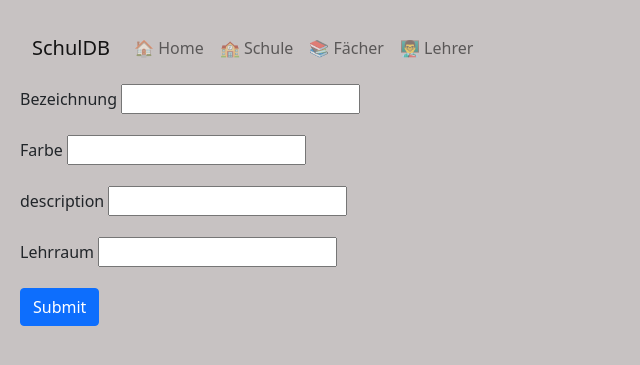
After one commit to SPL21GL/FL_FalskProjekt, a Flask app: page /faecher/add in a window 1280 px wide. The commit adds this page. Shown: the top 365 px of the page, without its empty margins (0-640 px from the left). Run offline with Flask 2, Linux system fonts and the light colour scheme; data that the repository does not hold is empty.

Commit message:
added faecher add function

```diff
--- a/controller/Faecher.py
+++ b/controller/Faecher.py
@@ -1,8 +1,9 @@
-from flask import Flask
+from flask import Flask,request
 from flask.templating import render_template
 from flask import Blueprint
 import sqlalchemy
 from models import Faecher, db,School
+from forms.addFaecherForm import AddFaecherForm
 
 faecher_blueprint = Blueprint('faecher_blueprint', __name__)
 
@@ -11,3 +12,37 @@ def index():
     session : sqlalchemy.orm.scoping.scoped_session = db.session
     faecher = session.query(Faecher).all()
     return render_template("faecher.html", items = faecher)
+
+@faecher_blueprint.route("/faecher/add", methods=["GET","POST"])
+def addLehrerForm():
+    session : sqlalchemy.orm.scoping.scoped_session = db.session
+    faecher = session.query(Faecher).order_by(Faecher.Faecher_Id).all()
+
+    adDFacherForm = AddFaecherForm()
+
+    if request.method == 'POST':
+
+        if adDFacherForm.validate_on_submit():
+            print("gültig")
+
+             #post kam zurück und ist valide
+
+            print(adDFacherForm.Bezeichnung.data)
+            print(adDFacherForm.Farbe.data)
+            print(adDFacherForm.description.data)
+            print(adDFacherForm.Lehrraum.data)
+            #hier in DB Speichern
+
+            newItem = Faecher()
+            newItem.Bezeichnung = adDFacherForm.Bezeichnung.data
+            newItem.Farbe = adDFacherForm.Farbe.data
+            newItem.description = adDFacherForm.description.data
+            newItem.Lehrraum = adDFacherForm.Lehrraum.data
+
+            db.session.add(newItem)
+            db.session.commit()
+            return render_template("faecher_add.html",Faecher=Faecher, form = adDFacherForm)
+        else:
+            raise "Fatal"
+    else:
+        return render_template("faecher_add.html",Faecher=Faecher,form = adDFacherForm)
--- /dev/null
+++ b/forms/addFaecherForm.py
@@ -0,0 +1,11 @@
+from flask_wtf import FlaskForm
+from wtforms.fields.datetime import DateField
+from wtforms.fields.simple import BooleanField, StringField, TextAreaField
+from wtforms.fields import DecimalField
+from wtforms import validators
+
+class AddFaecherForm(FlaskForm):
+    Bezeichnung = StringField("Bezeichnung")
+    Farbe = StringField("Farbe")
+    description = StringField("description")
+    Lehrraum = DecimalField("Lehrraum")
--- a/templates/faecher.html
+++ b/templates/faecher.html
@@ -29,6 +29,6 @@
         {%endfor%}
     </tbody>
 </table>
-
+<button type="button"   onclick="window.location.href='/faecher/add'">add</button>
 
 {%endblock%}
--- /dev/null
+++ b/templates/faecher_add.html
@@ -0,0 +1,35 @@
+{%extends 'base.html'%}
+
+{%block body%}
+
+<form method="post" action = "/faecher/add">
+    {{form.csrf_token}}
+
+
+    <div class="mb-3">
+        <label for="Bezeichnung" class="form-label">Bezeichnung</label>
+        {{form.Bezeichnung()}}
+    </div>
+
+
+    <div class="mb-3">
+        <label for="Farbe" class="form-label">Farbe</label>
+        {{form.Farbe()}}
+    </div>
+
+
+    <div class="mb-3">
+        <label for="description" class="form-label">description</label>
+        {{form.description()}}
+    </div>
+
+    <div class="mb-3">
+        <label for="Lehrraum" class="form-label">Lehrraum</label>
+        {{form.Lehrraum()}}
+    </div>
+
+
+    <button type="submit" class="btn btn-primary">Submit</button>
+</form>
+
+{%endblock%}
```
